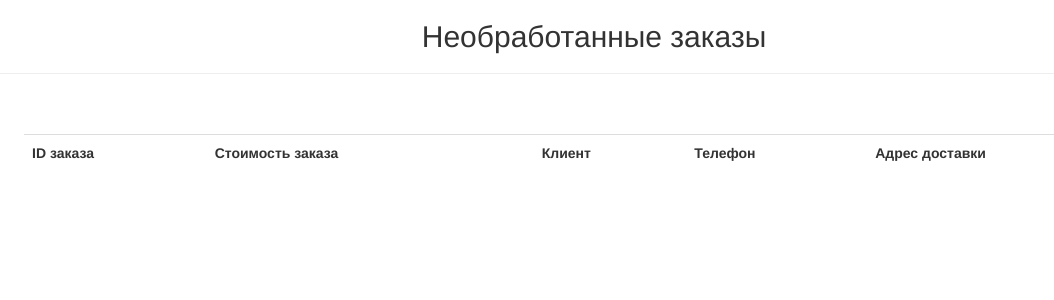
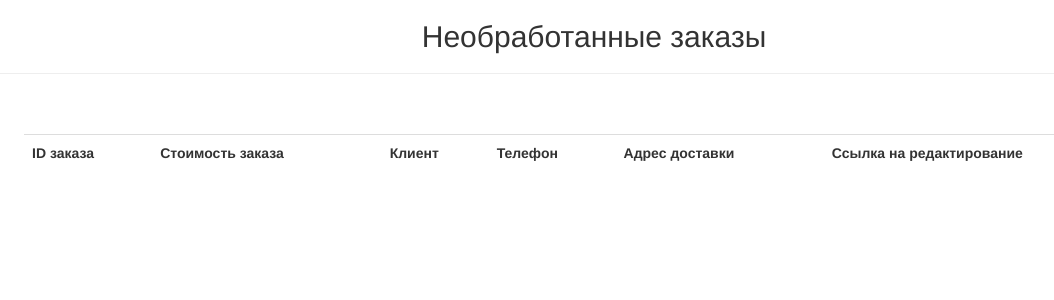
Before and after one commit to gennadis/burger-store, a Django app: page /manager/orders/ in a window 1280 px wide. Shown: the part 52-352 px from the top of the page, without its empty margins (46-1100 px from the left). Run offline with Django 3.2, Linux system fonts and the light colour scheme; the visitor is signed in with stand-in values (Sample User, id 1); data comes from the database, SQL or seed files in the repository; data that the repository does not hold is empty; some libraries are stand-ins or nearby versions.

Commit message:
Add edit `Order` button to manager's frontend

```diff
--- a/restaurateur/templates/order_items.html
+++ b/restaurateur/templates/order_items.html
@@ -18,6 +18,7 @@
       <th>Клиент</th>
       <th>Телефон</th>
       <th>Адрес доставки</th>
+      <th>Ссылка на редактирование</th>
     </tr>
 
     {% for order in orders %}
@@ -27,6 +28,8 @@
       <td>{{ order.first_name }}</td>
       <td>{{ order.phone_number }}</td>
       <td>{{ order.address }}</td>
+      <td><a href="{% url 'admin:foodcartapp_order_change' object_id=order.id %}">Редактировать</a></td>
+
     </tr>
     {% endfor %}
   </table>
```
